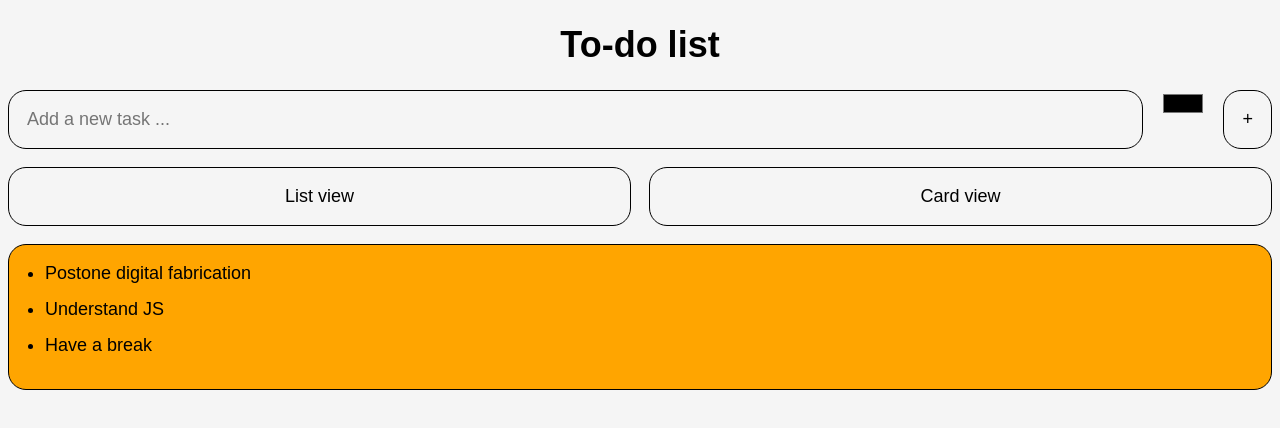
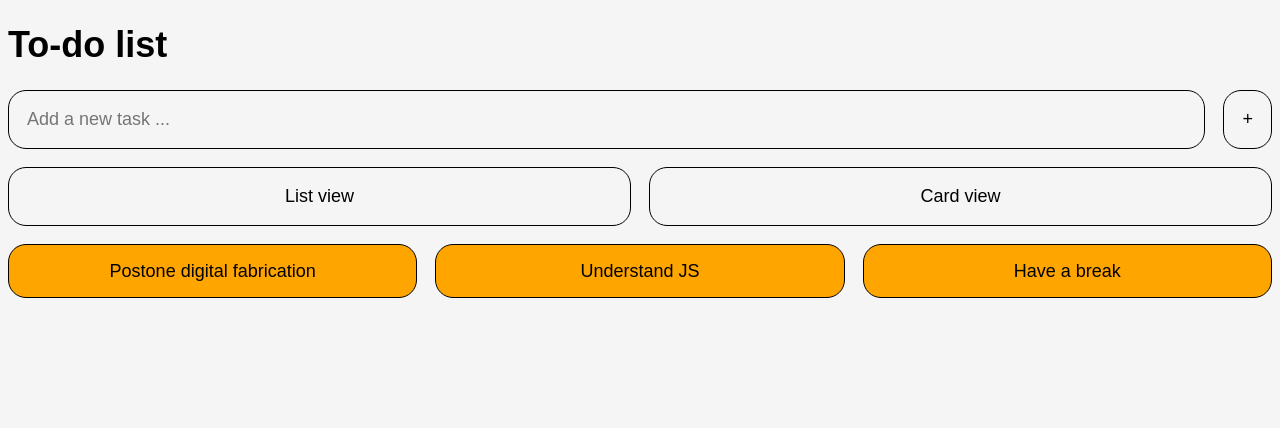
Before and after one commit to Master-Interaction-Design-SUPSI/2025-Creative-Coding-Foundations, a plain HTML site: page Lessons/Lesson-03/index.html in a window 1280 px wide. Drawn offline with Linux system fonts and the light colour scheme.

Commit message:
update lesson

```diff
--- a/Lessons/Lesson-03/assets/style.css
+++ b/Lessons/Lesson-03/assets/style.css
@@ -1,7 +1,7 @@
 /* general rules */
 
 html {
-    font-size: 18px;
+    font-size: 24px;
     font-family: sans-serif;
     background-color: whitesmoke;
 }
@@ -65,14 +65,12 @@ button {
     display: flex;
     flex-wrap: wrap;
     padding-left: 0;
-}
-
-li {
-    display: block;
-    width: 100%;
+    gap: 1rem
 }
 
 .card-view li {
+    display: block;
+    width: 100%;
     background-color: orange;
     height: 3rem;
     border: 1px solid black;
@@ -80,7 +78,6 @@ li {
     display: flex;
     justify-content: center;
     align-items: center;
-    margin-bottom: 1rem;
 }
 
 /* list-view */
@@ -122,3 +119,31 @@ button:hover {
     background-color: orangered;
     color: white;
 }
+
+/* responsive layout */
+
+@media only screen and (min-width: 600px) {
+
+    .card-view li {
+        width: calc((100% - 1rem) / 2); /* because the .card-view is flex with 1rem gap, the width calcualtion has to take into consideration the gaps too */
+        box-sizing: border-box; /* the borders with the default box-sizing propery, are outside the "width" calculation (not considered), but will lead to a wrong value. With border-box, the border is included in the width */
+    }
+
+}
+
+@media only screen and (min-width: 900px) {
+
+    html {
+        font-size: 18px;    /* scaling everyting, the 1rem is now 18px, not 24px as for the mobile version */
+    }
+
+    h1 {
+        text-align: left;
+    }
+
+    .card-view li {
+        width: calc((100% - 2rem) / 3);     /* because the .card-view is flex with 1rem gap, the width calcualtion has to take into consideration the gaps too */
+        box-sizing: border-box;     /* the borders with the default box-sizing propery, are outside the "width" calculation (not considered), but will lead to a wrong value. With border-box, the border is included in the width */
+    }
+
+}
--- a/Lessons/Lesson-03/index.html
+++ b/Lessons/Lesson-03/index.html
@@ -16,7 +16,6 @@
         <!-- input and add button -->
         <div id="add-container">
             <input type="text" id="task-input" placeholder="Add a new task ...">
-            <input type="color" id="color-picker" >
             <button id="add-btn">+</button>
         </div>
 
@@ -31,7 +30,7 @@
    <main>
         <!-- to-do list -->
         <!-- toggle between "card-view" and "list-view" class -->
-        <ul id="task-list-container" class="list-view">
+        <ul id="task-list-container" class="card-view">
             <li>Postone digital fabrication</li>
             <li>Understand JS</li>
             <li>Have a break</li>
```
